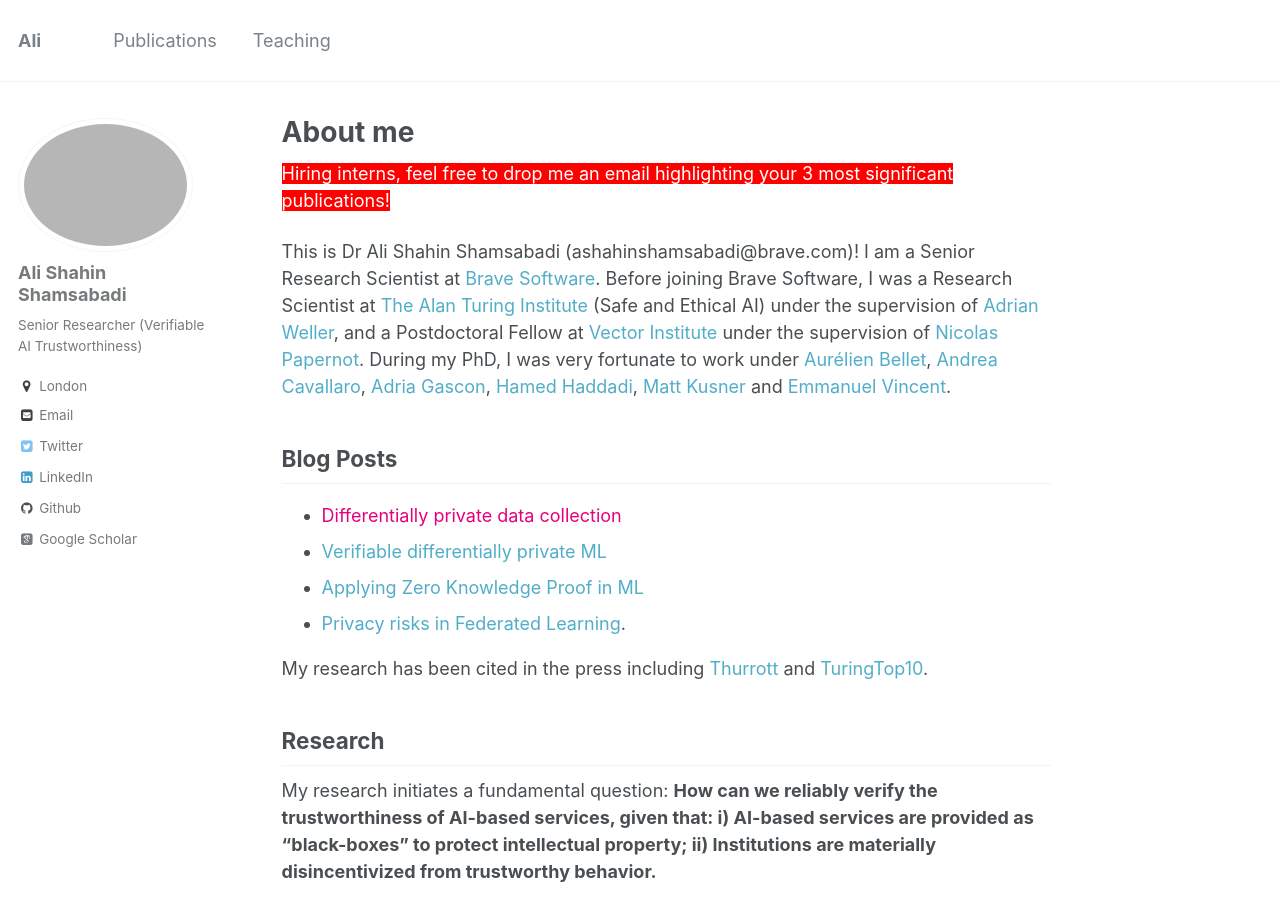
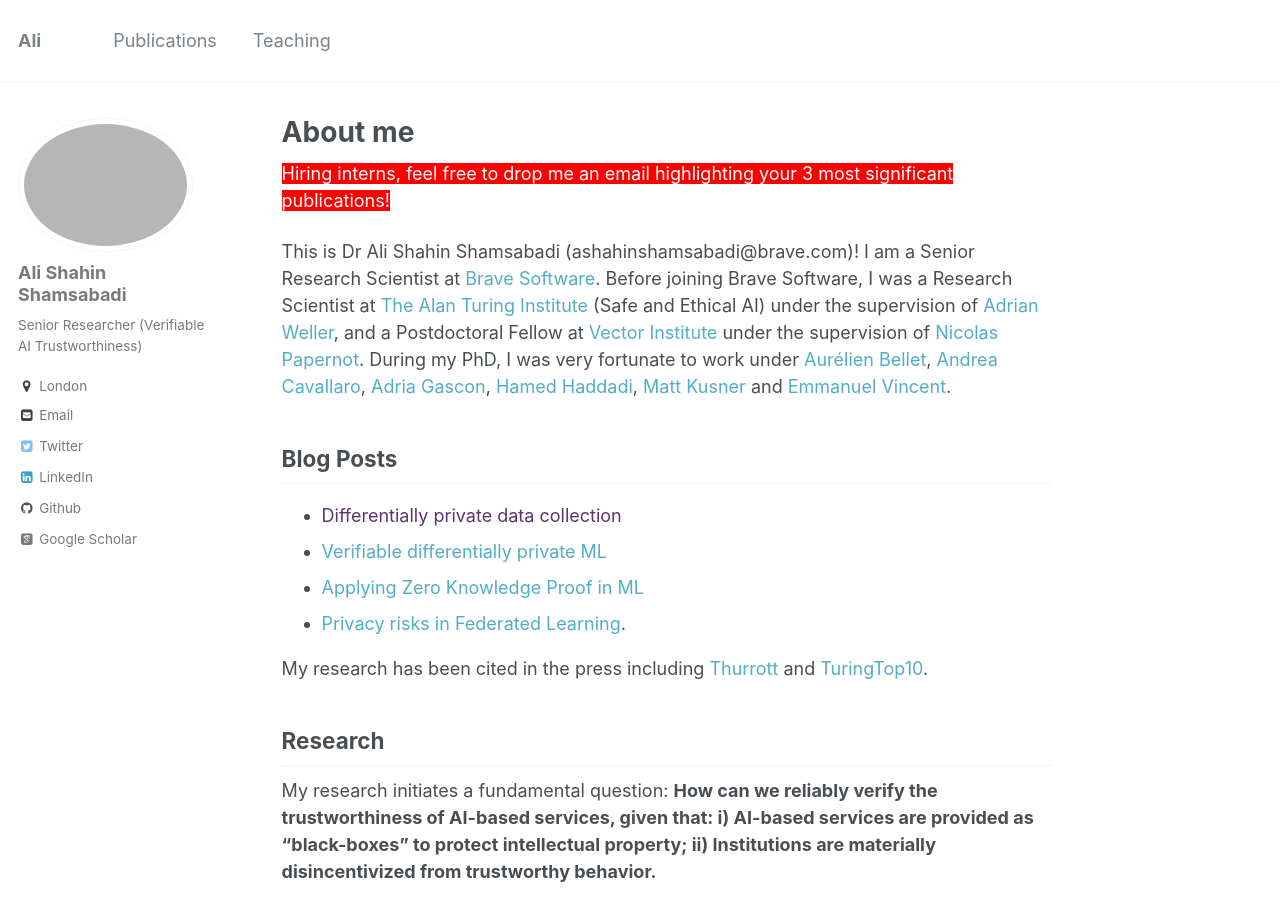
Before and after one commit to AliShahin/AliShahin.github.io, a Jekyll site: the page built from _pages/about.md, in a window 1280 px wide and 900 px high. Built offline with Jekyll 4.4.1, drawn with Linux system fonts in a browser that asks for light colours; some web fonts are replaced.

Commit message:
Update about.md

```diff
--- a/_pages/about.md
+++ b/_pages/about.md
@@ -13,7 +13,7 @@ redirect_from:
 This is Dr Ali Shahin Shamsabadi (ashahinshamsabadi@brave.com)! I am a Senior Research Scientist at [Brave Software](https://brave.com). Before joining Brave Software, I was a Research Scientist at [The Alan Turing Institute](https://www.turing.ac.uk) (Safe and Ethical AI) under the supervision of [Adrian Weller](http://mlg.eng.cam.ac.uk/adrian/), and a Postdoctoral Fellow at [Vector Institute](https://vectorinstitute.ai) under the supervision of [Nicolas Papernot](https://www.papernot.fr). During my PhD, I was very fortunate to work under [Aurélien Bellet](http://researchers.lille.inria.fr/abellet/), [Andrea Cavallaro](https://scholar.google.com/citations?hl=en&user=KZmcljoAAAAJ&view_op=list_works&sortby=pubdate), [Adria Gascon](https://scholar.google.com/citations?hl=en&user=M1FQ49sAAAAJ&view_op=list_works&sortby=pubdate), [Hamed Haddadi](https://www.imperial.ac.uk/people/h.haddadi), [Matt Kusner](https://mkusner.github.io) and [Emmanuel Vincent](https://members.loria.fr/EVincent/).
 
 ## Blog Posts
-- <a href="https://brave.com/blog/nebula/" style="color:#e6007e;">Differentially private data collection</a>
+- <a href="https://brave.com/blog/nebula/" style="color:#5e3370;">Differentially private data collection</a>
 - [Verifiable differentially private ML](https://brave.com/confidential-dpproof/)
 - [Applying Zero Knowledge Proof in ML](https://medium.com/@ashahin.ee/zero-knowledge-proofs-made-easy-understanding-and-applying-zero-knowledge-proof-in-machine-ccc3a41853c2)
 - [Privacy risks in Federated Learning](https://www.cleverhans.io/2022/04/17/fl-privacy.html).
```
